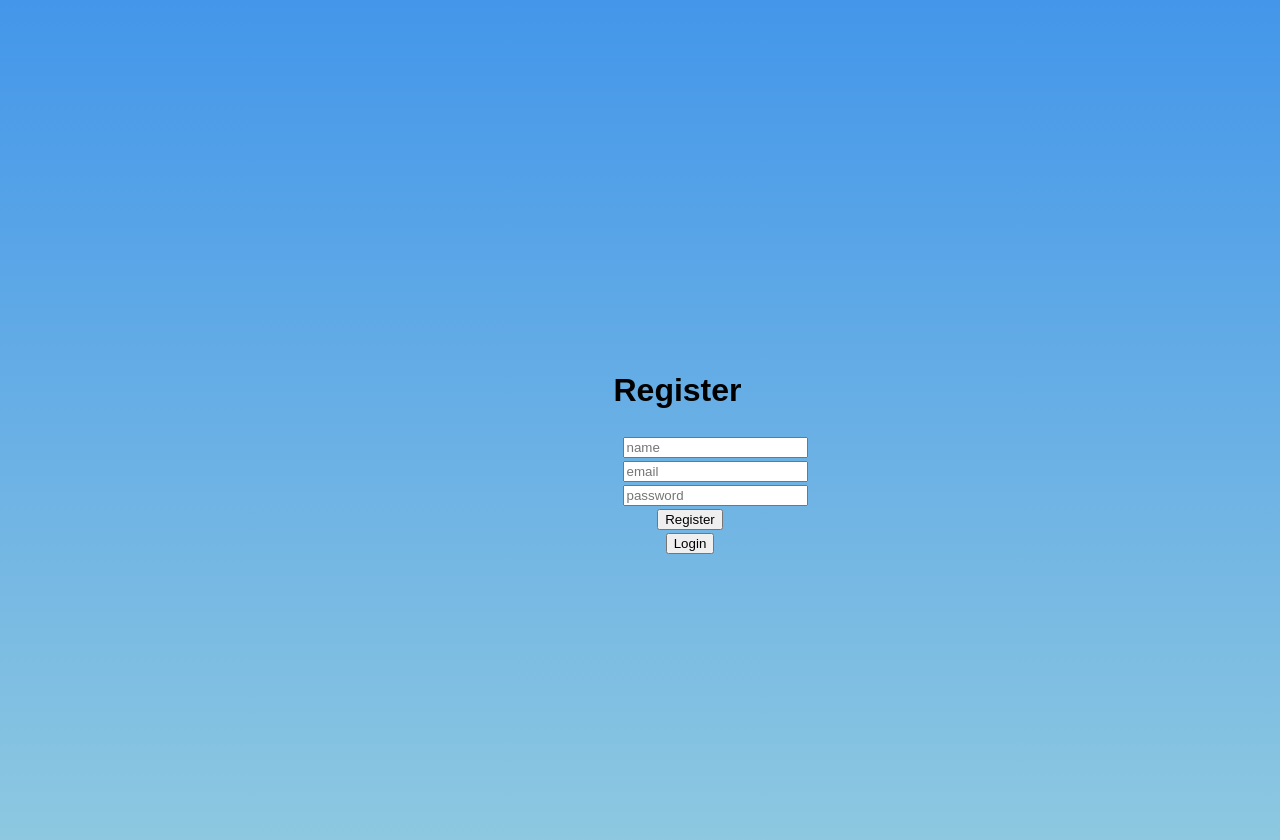
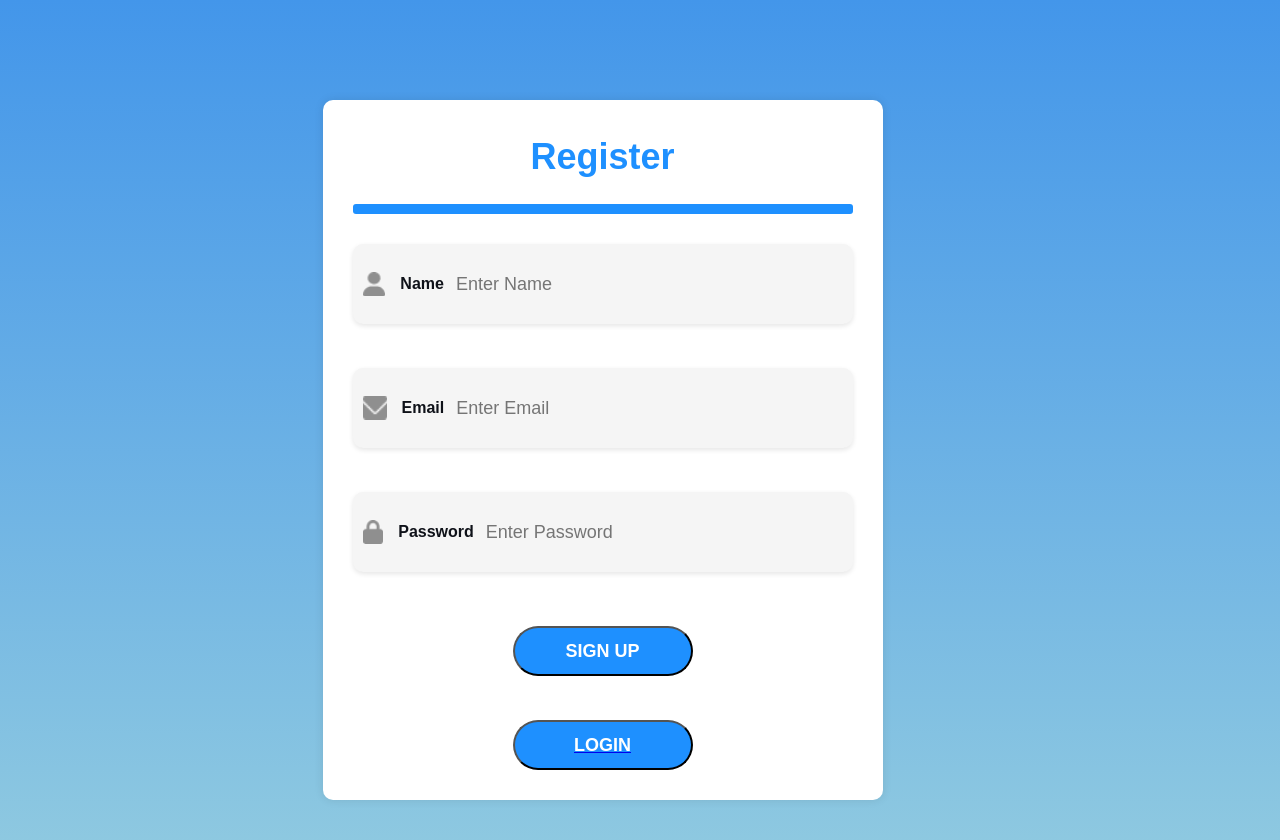
Before and after one commit to Criley71/mern5, a React (Create React App) app in the folder client/: page / in a window 1280 px wide. Shown: the top 840 px of the page. Built offline with nearby package versions, Linux system fonts and the light colour scheme.

Commit message:
sign up page css

```diff
--- a/client/src/Login.js
+++ b/client/src/Login.js
@@ -46,7 +46,7 @@ function Login() {
     return (
         <div className="container">
             <div className='header'>
-                <h2 className="text">Login</h2>
+                <h1 className="text">Login</h1>
             </div>
             <div className="underline"></div>
 
--- a/client/src/Register.js
+++ b/client/src/Register.js
@@ -1,6 +1,10 @@
 import { React, useState } from "react";
 import { Link, useNavigate, } from "react-router-dom";
 import axios from 'axios'
+import user_icon from './person.png';
+import email_icon from './email.png';
+import password_icon from './password.png';
+import './Login.css'
 
 function Register() {
     const [name, setName] = useState('');
@@ -18,38 +22,74 @@ function Register() {
     }
     return (
         <>
-            <div className='App'>
-                <h1>Register</h1>
-                <form onSubmit={handleSubmit}>
+            <div className='container'>
+                <div className="header">
+                    <h1 className="text">Register</h1>
+                </div>
+                <div className="underline"></div>
+
+                <form onSubmit={handleSubmit} className="inputs">
+                    <div className="input">
+                        <img src={user_icon} alt="" />
+                        <label htmlFor="name">
+                            <strong>Name</strong>
+                        </label>
                         <input
                             type='text'
-                        placeholder='name'
+                            autoComplete='off'
+                            placeholder='Enter Name'
+                            name='name'
+                            className="text-box"
                             onChange={(e) => setName(e.target.value)}
                         />
+                    </div>
+
                     <br />
+                    <div className="input">
+                        <img src={email_icon} alt="" />
+                        <label htmlFor="email">
+                            <strong>Email</strong>
+                        </label>
                         <input
                             type='email'
-                        placeholder='email'
+                            placeholder='Enter Email'
+                            autoComplete="off"
+                            name="email"
+                            className="text-box"
                             onChange={(e) => setEmail(e.target.value)}
                         />
+                    </div>
                     <br />
+                    <div className="input">
+                        <img src={password_icon} alt="" />
+                        <label htmlFor="password">
+                            <strong>Password</strong>
+                        </label>
                         <input
                             type='password'
-                        placeholder='password'
+                            placeholder='Enter Password'
+                            autoComplete='off'
+                            name='password'
+                            className='text-box'
                             onChange={(e) => setPassword(e.target.value)}
                         />
+                    </div>
                     <br />
-                    <button type='submit' className='btn'>
-                        Register
+                    <div className="submit-container">
+                        <button type='submit' className='submit'>
+                            Sign Up
                         </button>
+                    </div>
                     <br />
-
-                </form>
+                    <div className="submit-container">
                         <Link to="/login">
-                    <button className='btn'>
+                            <button className='submit'>
                                 Login
                             </button>
                         </Link>
+                    </div>
+                </form>
+
             </div>
         </>
     )
```
Lines whose indentation alone changed are shown as unchanged.
